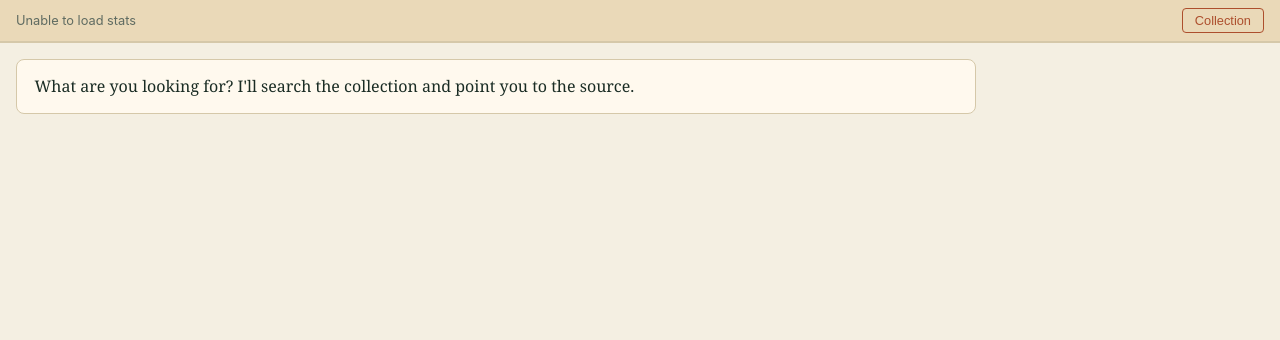
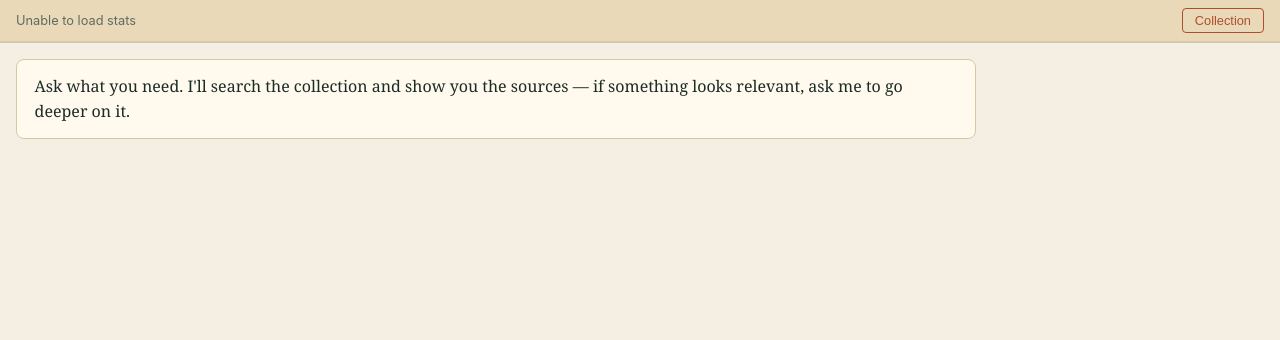
Before and after one commit to xyver/disaster-clippy-public, a Python web app: template templates/index.html in a window 1280 px wide. Shown: the part 112-452 px from the top of the page. Run offline with Jinja, Linux system fonts and the light colour scheme; the template is opened without the code that fills it, so the values that code supplies are empty.

Commit message:
Rewrite welcome message to encourage conversational follow-up

```diff
--- a/app.py
+++ b/app.py
@@ -797,9 +797,9 @@ async def get_welcome():
             topics_str = ", ".join(topics_list[:-1]) + f", and {topics_list[-1]}"
         else:
             topics_str = topics_list[0]
-        message = f"Hello! I'm Disaster Clippy. I have {total_docs} guides available covering topics like {topics_str}.\n\nWhat situation do you need help with?"
+        message = f"The collection has {total_docs} articles covering {topics_str}. Ask what you need — if something in the results looks relevant, ask me to go deeper on it."
     else:
-        message = f"Hello! I'm Disaster Clippy. I have {total_docs} DIY guides and resources ready to help you.\n\nWhat situation do you need help with?"
+        message = f"The collection has {total_docs} articles. Ask what you need — if something in the results looks relevant, ask me to go deeper on it."
 
     return {
         "message": message,
--- a/templates/index.html
+++ b/templates/index.html
@@ -58,7 +58,7 @@
         <div class="chat-panel">
             <div class="chat-messages" id="chatMessages">
                 <div class="message assistant">
-                    <div class="message-content">What are you looking for? I'll search the collection and point you to the source.</div>
+                    <div class="message-content">Ask what you need. I'll search the collection and show you the sources — if something looks relevant, ask me to go deeper on it.</div>
                 </div>
             </div>
             <div class="loading" id="loading">Searching collection...</div>
```
